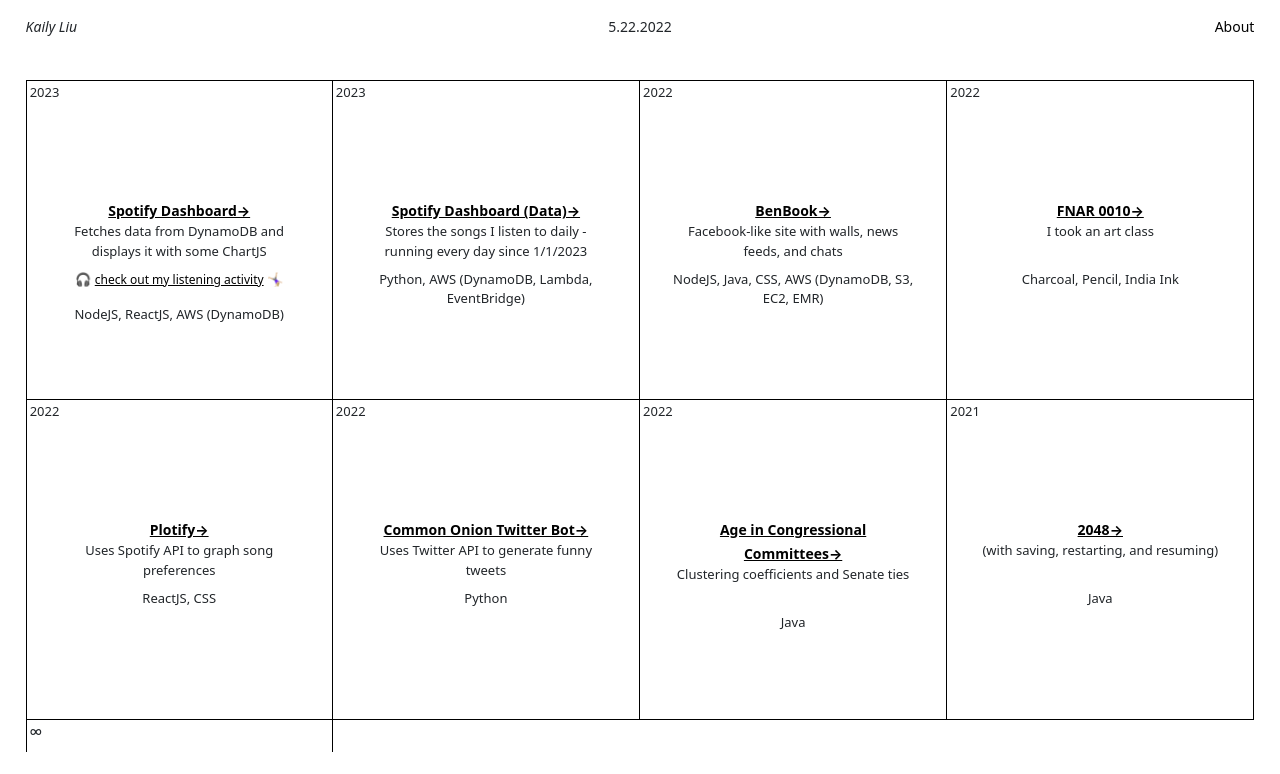
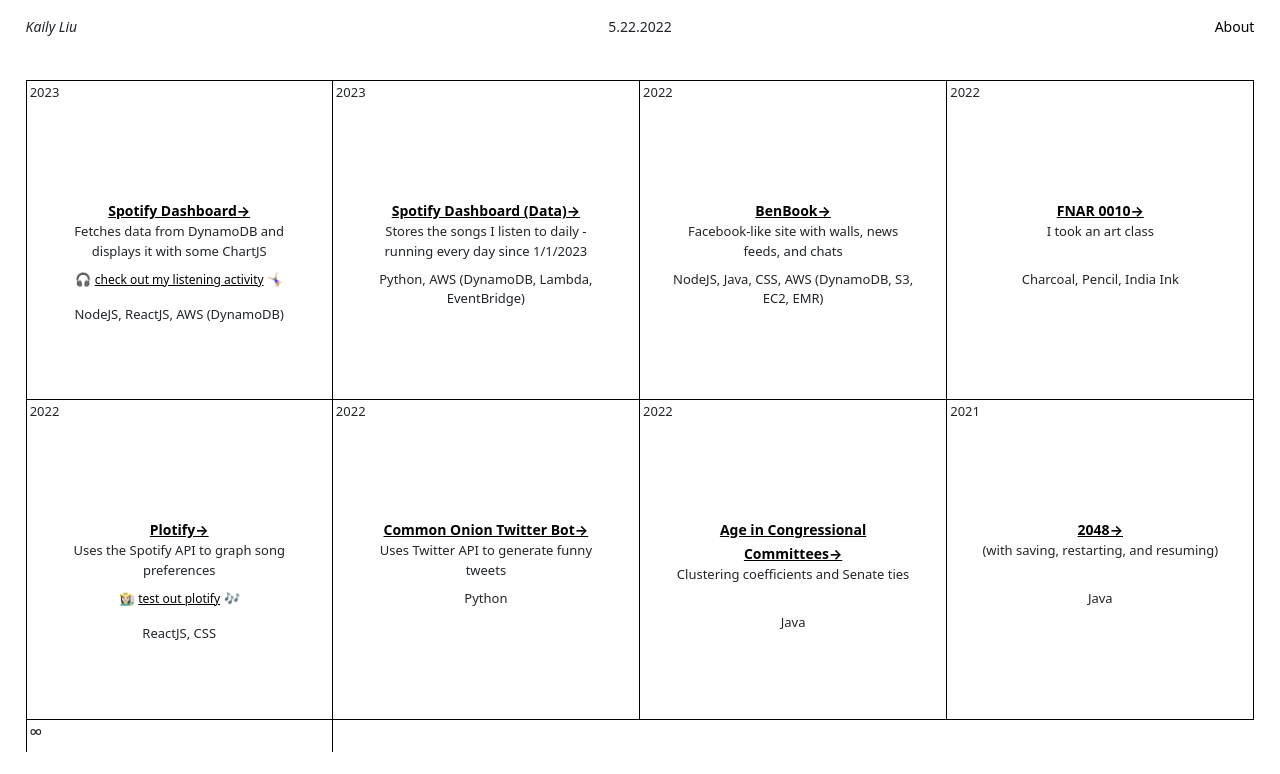
Before and after one commit to kailyl/old-site, a React (Create React App) app in the folder my-app/: page / in a window 1280 px wide. Shown: the top 774 px of the page. Built offline with nearby package versions, Linux system fonts and the light colour scheme.

Commit message:
adding plotify link

```diff
--- a/my-app/src/components/Homepage.jsx
+++ b/my-app/src/components/Homepage.jsx
@@ -43,7 +43,7 @@
           <Project
               name="Plotify"
               tools="ReactJS, CSS"
-              descr="Uses Spotify API to graph song preferences"
+              descr="Uses the Spotify API to graph song preferences"
               time="2022"
               link="https://github.com/kailyl/plotifyapp.github.io"/>
         </div>
--- a/my-app/src/components/Project.jsx
+++ b/my-app/src/components/Project.jsx
@@ -17,6 +17,22 @@
                 </div>
             </div>
         )
+    } else if (props.name === "Plotify") {
+        return (
+            <div id="proj">
+                <p id="time"> {props.time} </p>
+                <div id="projName">
+                    <a href={props.link} id="linkz">{props.name + "→"}</a>
+                    <p id="desc"> {props.descr} </p>
+                    <p> 👩🏻‍🌾{" "}
+                        <a href={"https://plotify-app.github.io/"}
+                            id="plotify">test out plotify</a>
+                        {" "} 🎶
+                    </p>
+                    <p id="tools"> {props.tools} </p>
+                </div>
+            </div>
+        )
     } else {
         return (
             <div id="proj">
--- a/my-app/src/style/Project.css
+++ b/my-app/src/style/Project.css
@@ -21,7 +21,7 @@
     color: black;
 }
 
-#spotify-dashboard {
+#spotify-dashboard, #plotify {
     color: black;
     font-size: 12px;
 }
```
